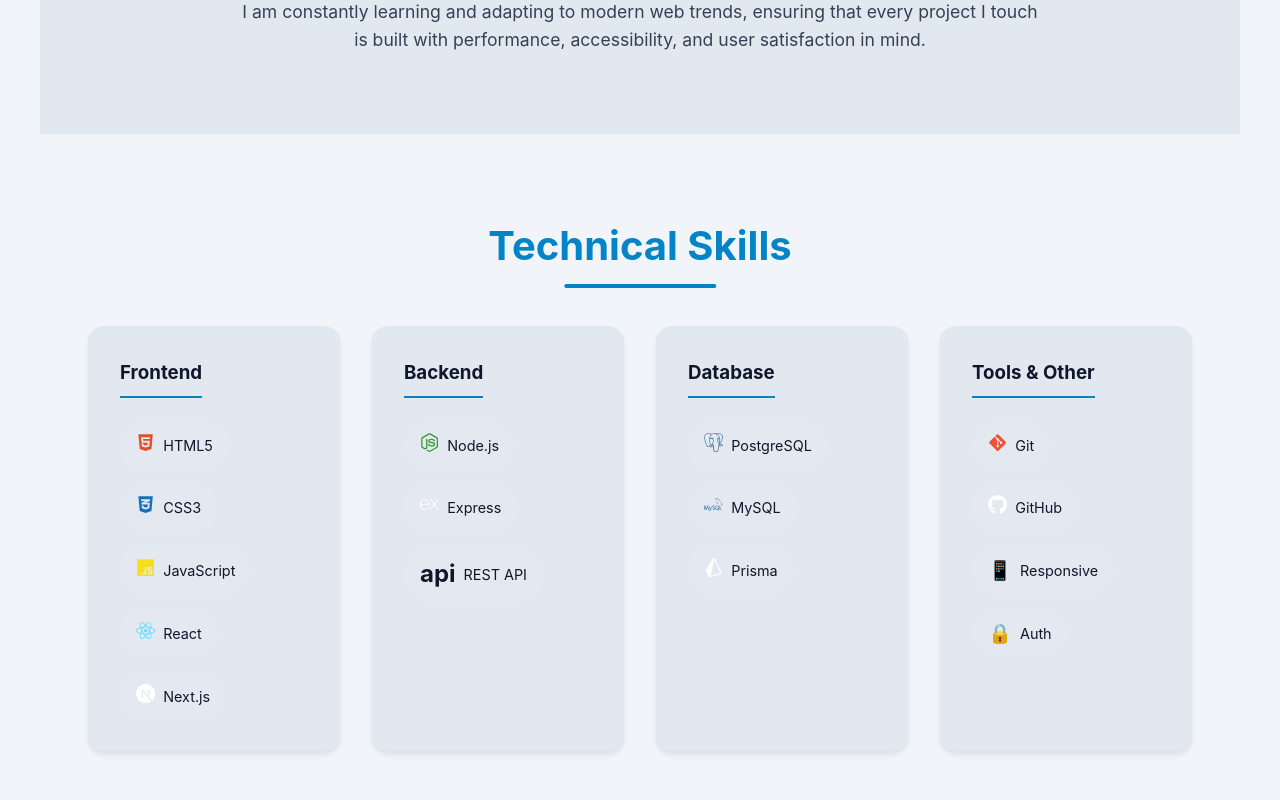
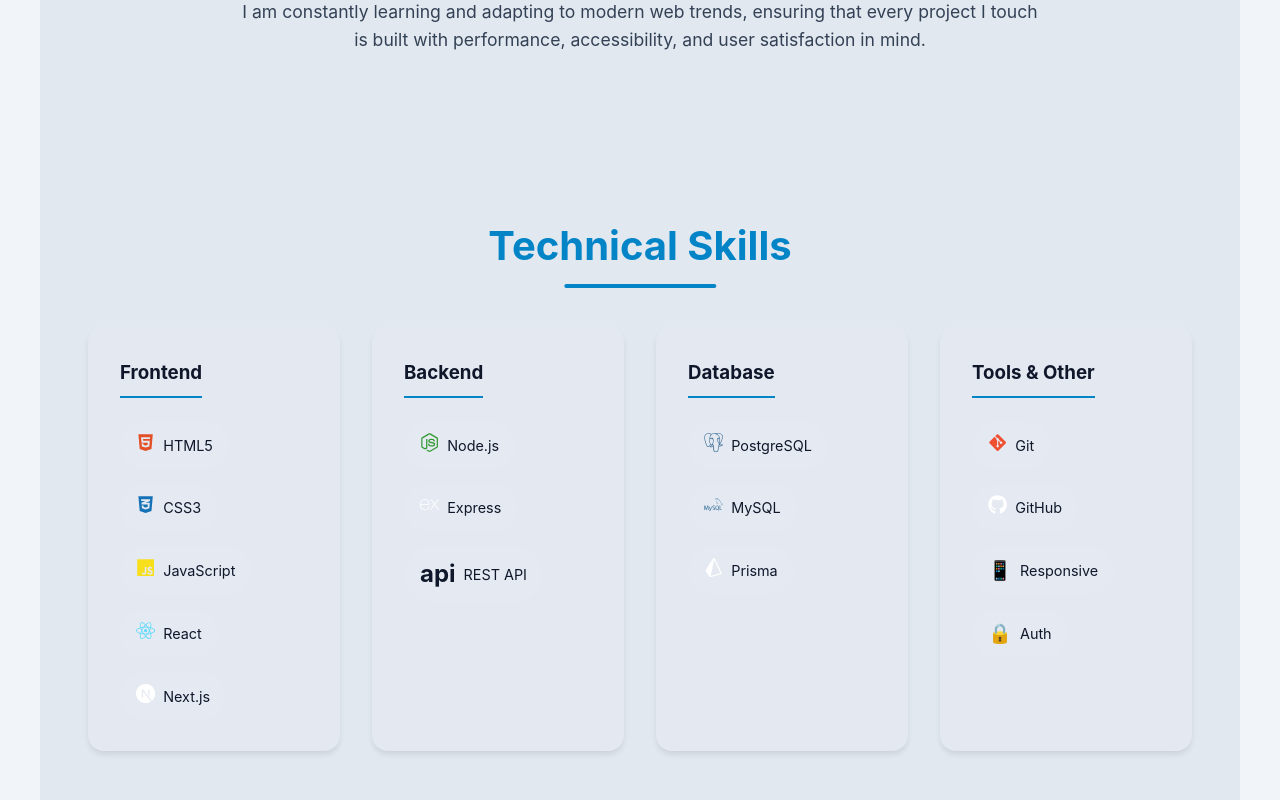
Before and after one commit to gideonagbavor8/portfolio-site, a React (Vite) app: page / in a window 1280 px wide. Shown: the part 1540-2340 px from the top of the page. Built offline with nearby package versions, Linux system fonts and the light colour scheme.

Commit message:
Update technical skills styling

```diff
--- a/src/components/Skills.jsx
+++ b/src/components/Skills.jsx
@@ -43,7 +43,7 @@ const Skills = () => {
     ];
 
     return (
-        <section id="skills">
+        <section id="skills" style={{ backgroundColor: 'var(--bg-secondary)' }}>
             <div className="container">
                 <h2 className="section-title">Technical Skills</h2>
 
@@ -57,7 +57,7 @@ const Skills = () => {
                             key={idx}
                             className="skill-category"
                             style={{
-                                backgroundColor: 'var(--bg-secondary)',
+                                backgroundColor: 'rgba(255, 255, 255, 0.05)',
                                 padding: '2rem',
                                 borderRadius: '1rem',
                                 boxShadow: '0 4px 6px -1px rgba(0, 0, 0, 0.1)'
```
